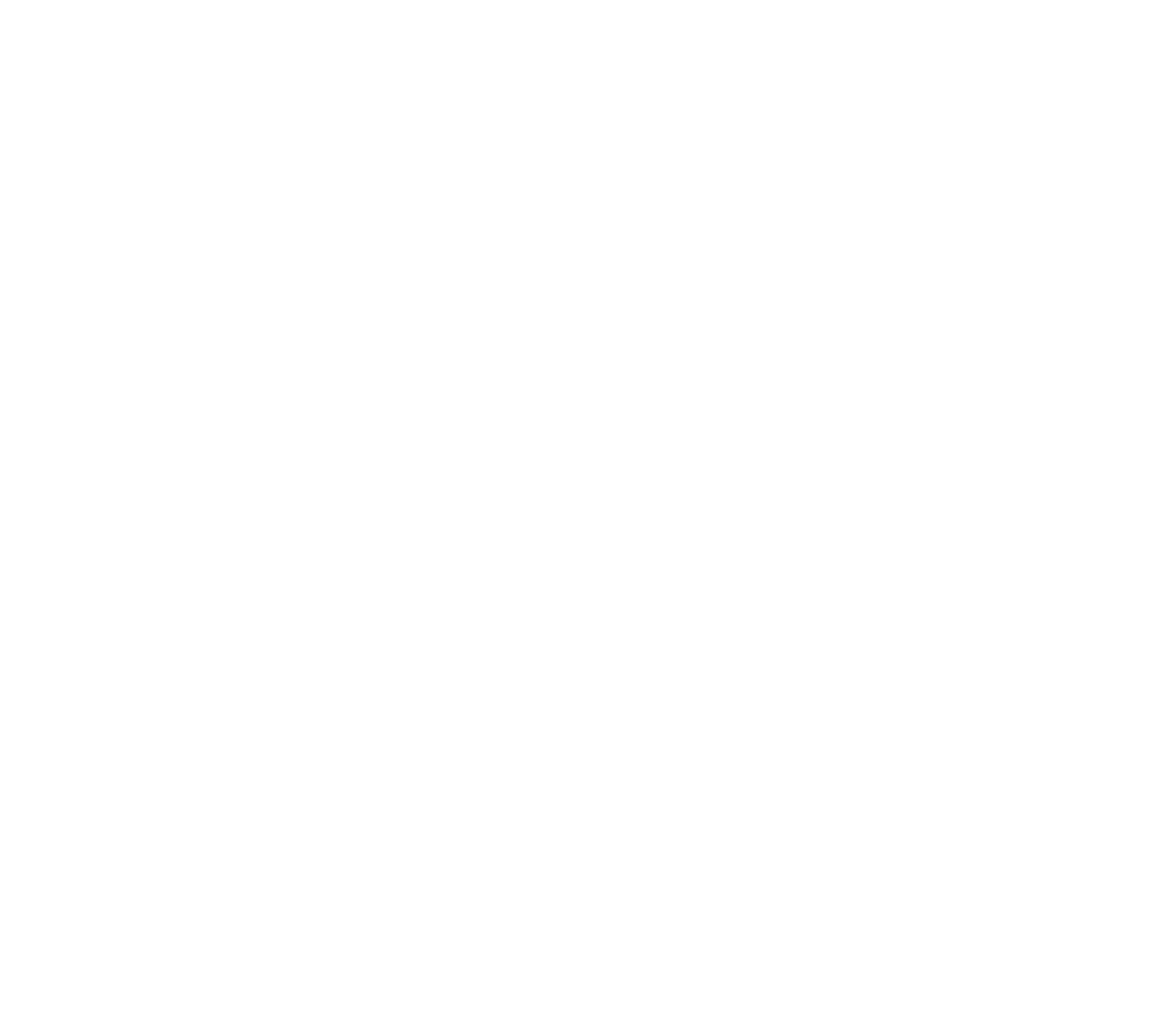
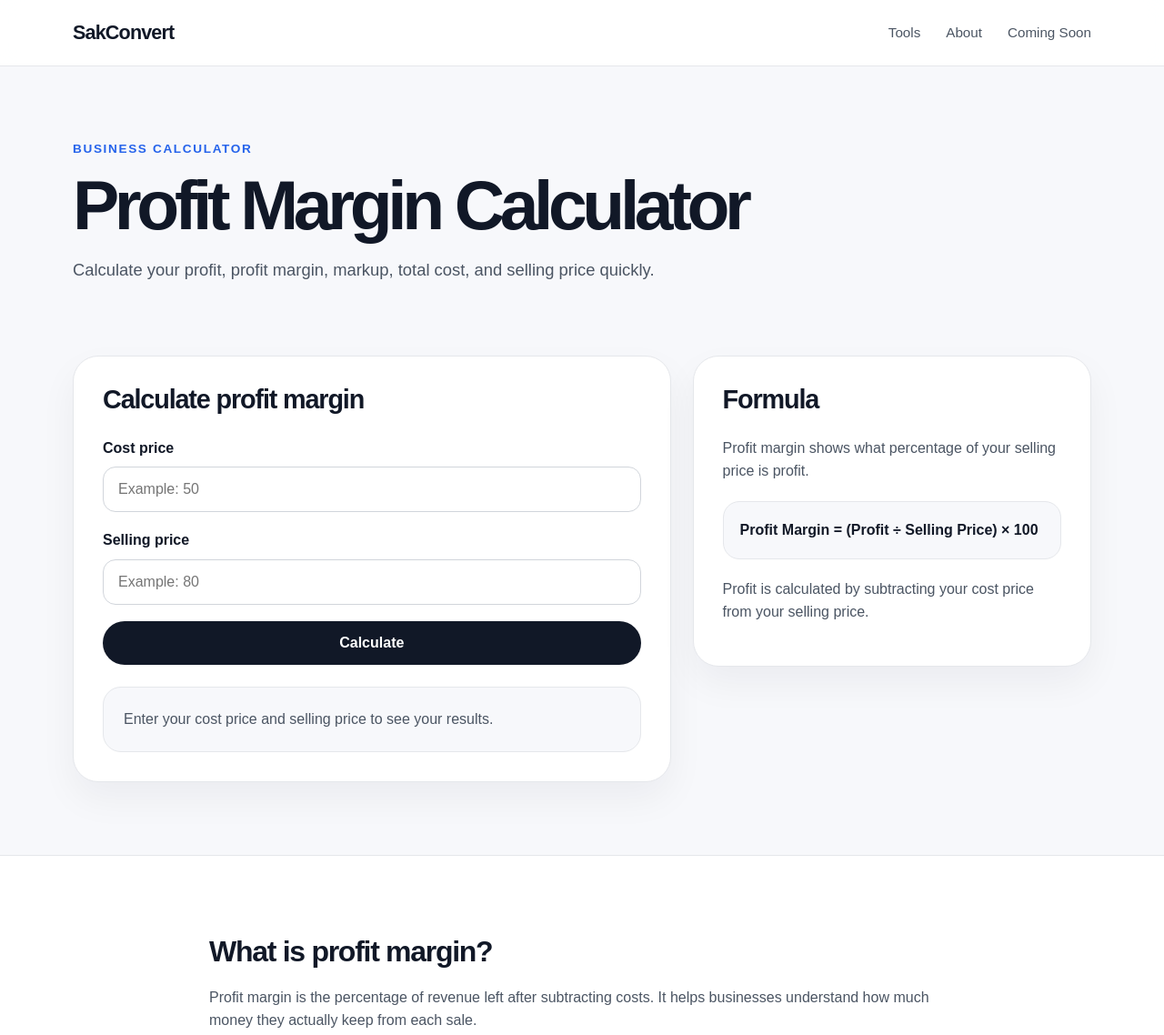
Before and after one commit to Sakkie10/sakconvert, a plain HTML site: page profit-margin-calculator.html in a window 1280 px wide. Shown: the top 1138 px of the page at 91% size. Before the commit the page ends 800 px from the top, so only its background shows below. Drawn offline with Linux system fonts and the light colour scheme.

Commit message:
updated calculator page

```diff
--- a/profit-margin-calculator.html
+++ b/profit-margin-calculator.html
@@ -0,0 +1,122 @@
+<!DOCTYPE html>
+<html lang="en">
+<head>
+  <meta charset="UTF-8" />
+  <meta name="viewport" content="width=device-width, initial-scale=1.0" />
+
+  <title>Profit Margin Calculator | SakConvert</title>
+  <meta name="description" content="Use the SakConvert profit margin calculator to calculate profit, margin percentage, markup, cost, and selling price." />
+
+  <link rel="stylesheet" href="style.css" />
+</head>
+
+<body>
+  <header class="site-header">
+    <div class="container header-inner">
+      <a href="index.html" class="logo">SakConvert</a>
+
+      <nav class="nav">
+        <a href="index.html#tools">Tools</a>
+        <a href="index.html#about">About</a>
+        <a href="index.html#coming-soon">Coming Soon</a>
+      </nav>
+    </div>
+  </header>
+
+  <main>
+    <section class="tool-hero">
+      <div class="container">
+        <p class="eyebrow">Business calculator</p>
+        <h1>Profit Margin Calculator</h1>
+        <p class="tool-intro">
+          Calculate your profit, profit margin, markup, total cost, and selling price quickly.
+        </p>
+      </div>
+    </section>
+
+    <section class="calculator-section">
+      <div class="container calculator-layout">
+        <div class="calculator-card">
+          <h2>Calculate profit margin</h2>
+
+          <div class="form-group">
+            <label for="costPrice">Cost price</label>
+            <input type="number" id="costPrice" placeholder="Example: 50" min="0" step="0.01" />
+          </div>
+
+          <div class="form-group">
+            <label for="sellingPrice">Selling price</label>
+            <input type="number" id="sellingPrice" placeholder="Example: 80" min="0" step="0.01" />
+          </div>
+
+          <button class="calculate-btn" onclick="calculateProfitMargin()">Calculate</button>
+
+          <div class="results-box" id="resultsBox">
+            <p>Enter your cost price and selling price to see your results.</p>
+          </div>
+        </div>
+
+        <div class="info-card">
+          <h2>Formula</h2>
+          <p>
+            Profit margin shows what percentage of your selling price is profit.
+          </p>
+
+          <div class="formula-box">
+            Profit Margin = (Profit ÷ Selling Price) × 100
+          </div>
+
+          <p>
+            Profit is calculated by subtracting your cost price from your selling price.
+          </p>
+        </div>
+      </div>
+    </section>
+
+    <section class="content-section">
+      <div class="container content-narrow">
+        <h2>What is profit margin?</h2>
+        <p>
+          Profit margin is the percentage of revenue left after subtracting costs. It helps businesses understand how much money they actually keep from each sale.
+        </p>
+
+        <h2>Example calculation</h2>
+        <p>
+          If a product costs £50 and sells for £80, the profit is £30. The profit margin is 37.5%, because £30 is 37.5% of the £80 selling price.
+        </p>
+
+        <h2>Profit margin vs markup</h2>
+        <p>
+          Profit margin is based on the selling price. Markup is based on the cost price. This means margin and markup are related, but they are not the same thing.
+        </p>
+
+        <h2>Frequently asked questions</h2>
+
+        <h3>What is a good profit margin?</h3>
+        <p>
+          A good profit margin depends on the industry. Some businesses operate on low margins with high volume, while others use higher margins with fewer sales.
+        </p>
+
+        <h3>Can profit margin be negative?</h3>
+        <p>
+          Yes. If your cost price is higher than your selling price, your profit margin will be negative because you are selling at a loss.
+        </p>
+
+        <h3>Why is profit margin important?</h3>
+        <p>
+          Profit margin helps you price products, compare performance, and understand whether your business is generating enough profit from sales.
+        </p>
+      </div>
+    </section>
+  </main>
+
+  <footer class="site-footer">
+    <div class="container footer-inner">
+      <p>© 2026 SakConvert. All rights reserved.</p>
+      <a href="index.html">Back to home</a>
+    </div>
+  </footer>
+
+  <script src="script.js"></script>
+</body>
+</html>
--- a/script.js
+++ b/script.js
@@ -1 +1,50 @@
-console.log("SakConvert homepage loaded.");
+console.log("SakConvert loaded.");
+
+function calculateProfitMargin() {
+  const costPrice = parseFloat(document.getElementById("costPrice").value);
+  const sellingPrice = parseFloat(document.getElementById("sellingPrice").value);
+  const resultsBox = document.getElementById("resultsBox");
+
+  if (isNaN(costPrice) || isNaN(sellingPrice)) {
+    resultsBox.innerHTML = "<p>Please enter both cost price and selling price.</p>";
+    return;
+  }
+
+  if (sellingPrice === 0) {
+    resultsBox.innerHTML = "<p>Selling price must be greater than zero.</p>";
+    return;
+  }
+
+  const profit = sellingPrice - costPrice;
+  const profitMargin = (profit / sellingPrice) * 100;
+  const markup = costPrice === 0 ? 0 : (profit / costPrice) * 100;
+
+  resultsBox.innerHTML = `
+    <div class="result-grid">
+      <div class="result-item">
+        <span>Profit</span>
+        <strong>£${profit.toFixed(2)}</strong>
+      </div>
+
+      <div class="result-item">
+        <span>Profit margin</span>
+        <strong>${profitMargin.toFixed(2)}%</strong>
+      </div>
+
+      <div class="result-item">
+        <span>Markup</span>
+        <strong>${markup.toFixed(2)}%</strong>
+      </div>
+
+      <div class="result-item">
+        <span>Cost price</span>
+        <strong>£${costPrice.toFixed(2)}</strong>
+      </div>
+
+      <div class="result-item">
+        <span>Selling price</span>
+        <strong>£${sellingPrice.toFixed(2)}</strong>
+      </div>
+    </div>
+  `;
+}
--- a/style.css
+++ b/style.css
@@ -261,3 +261,174 @@ a {
     flex-direction: column;
   }
 }
+.tool-hero {
+  padding: 80px 0 40px;
+}
+
+.tool-hero h1 {
+  font-size: clamp(2.4rem, 6vw, 5rem);
+  line-height: 0.95;
+  letter-spacing: -0.07em;
+  margin-bottom: 20px;
+}
+
+.tool-intro {
+  max-width: 680px;
+  font-size: 1.15rem;
+  color: #4b5563;
+}
+
+.calculator-section {
+  padding: 40px 0 80px;
+}
+
+.calculator-layout {
+  display: grid;
+  grid-template-columns: 1.2fr 0.8fr;
+  gap: 24px;
+  align-items: start;
+}
+
+.calculator-card,
+.info-card {
+  background: #ffffff;
+  border: 1px solid #e5e7eb;
+  border-radius: 28px;
+  padding: 32px;
+  box-shadow: 0 18px 40px rgba(17, 24, 39, 0.05);
+}
+
+.calculator-card h2,
+.info-card h2 {
+  font-size: 1.8rem;
+  line-height: 1.1;
+  letter-spacing: -0.04em;
+  margin-bottom: 24px;
+}
+
+.form-group {
+  margin-bottom: 18px;
+}
+
+.form-group label {
+  display: block;
+  font-weight: 700;
+  margin-bottom: 8px;
+}
+
+.form-group input {
+  width: 100%;
+  padding: 15px 16px;
+  border: 1px solid #d1d5db;
+  border-radius: 14px;
+  font-size: 1rem;
+  outline: none;
+}
+
+.form-group input:focus {
+  border-color: #2563eb;
+}
+
+.calculate-btn {
+  width: 100%;
+  border: none;
+  border-radius: 999px;
+  background: #111827;
+  color: #ffffff;
+  padding: 15px 20px;
+  font-size: 1rem;
+  font-weight: 800;
+  cursor: pointer;
+  transition: 0.2s ease;
+}
+
+.calculate-btn:hover {
+  background: #2563eb;
+}
+
+.results-box {
+  margin-top: 24px;
+  background: #f7f8fb;
+  border: 1px solid #e5e7eb;
+  border-radius: 20px;
+  padding: 22px;
+  color: #4b5563;
+}
+
+.result-grid {
+  display: grid;
+  gap: 12px;
+}
+
+.result-item {
+  display: flex;
+  justify-content: space-between;
+  gap: 18px;
+  border-bottom: 1px solid #e5e7eb;
+  padding-bottom: 10px;
+}
+
+.result-item:last-child {
+  border-bottom: none;
+  padding-bottom: 0;
+}
+
+.result-item strong {
+  color: #111827;
+}
+
+.formula-box {
+  margin: 20px 0;
+  background: #f7f8fb;
+  border: 1px solid #e5e7eb;
+  border-radius: 18px;
+  padding: 18px;
+  font-weight: 800;
+  color: #111827;
+}
+
+.info-card p {
+  color: #4b5563;
+  margin-bottom: 14px;
+}
+
+.content-section {
+  padding: 80px 0;
+  background: #ffffff;
+  border-top: 1px solid #e5e7eb;
+}
+
+.content-narrow {
+  max-width: 820px;
+}
+
+.content-narrow h2 {
+  font-size: 2rem;
+  letter-spacing: -0.04em;
+  margin: 34px 0 12px;
+}
+
+.content-narrow h2:first-child {
+  margin-top: 0;
+}
+
+.content-narrow h3 {
+  margin: 24px 0 8px;
+  font-size: 1.25rem;
+}
+
+.content-narrow p {
+  color: #4b5563;
+  margin-bottom: 14px;
+}
+
+@media (max-width: 820px) {
+  .calculator-layout {
+    grid-template-columns: 1fr;
+  }
+
+  .calculator-card,
+  .info-card {
+    padding: 24px;
+  }
+}
```
Also changed, not shown: index.html (+3 -3 lines).
